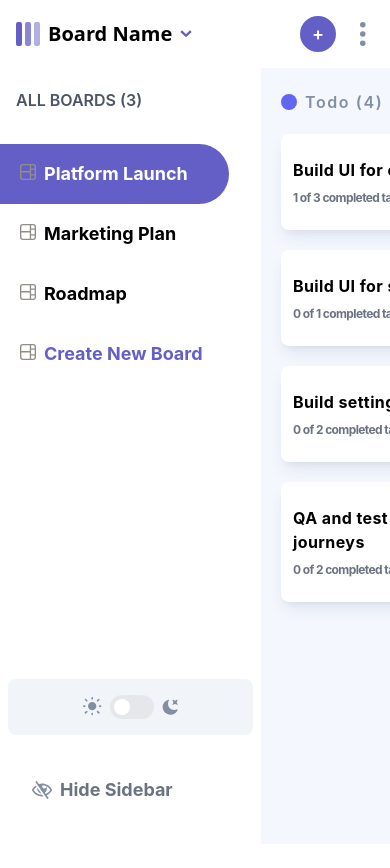
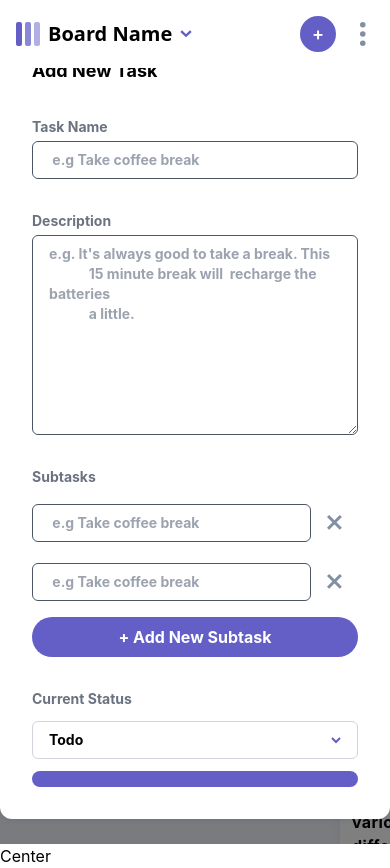
Before and after one commit to revathi38/Kanban-Board, a React (Vite) app: page / in a window 390 px wide. Built offline with nearby package versions, Linux system fonts and the light colour scheme.

Commit message:
create task model component and bugs fixed

```diff
--- a/src/components/Header.tsx
+++ b/src/components/Header.tsx
@@ -8,6 +8,8 @@ import CreateEditBoardModal from "../modals/CreateEditBoardModal";
 import ElipsisMenu from "./EllipsisMenu";
 import { useDispatch } from "react-redux";
 import { deleteBoard } from "../redux/boardsSlice";
+import CreateEditTaskModel from "../modals/CreateEditTaskModel";
+import useWindowSize from "../hooks/useWindowSize";
 
 type HeaderProps = {
   boardOpen: boolean;
@@ -16,11 +18,14 @@ type HeaderProps = {
 
 function Header({ boardOpen, setBoardOpen }: HeaderProps) {
   const [openDropDown, setOpenDropDown] = useState<boolean>(false);
+
   const [boardType, setBoardType] = useState<"edit" | "add">("add");
 
   const [isEllipseModalOpen, setIsEllipseModalOpen] = useState(false);
 
   const [isDeleteModalOpen, setIsDeleteModalOpen] = useState(false);
+
+  const { width } = useWindowSize();
 
   const dispatch = useDispatch();
 
@@ -39,8 +44,10 @@ function Header({ boardOpen, setBoardOpen }: HeaderProps) {
     setIsEllipseModalOpen(false);
     dispatch(deleteBoard());
   }
+  const [isOpenTaskModel, setIsOpenTaskModel] = useState<boolean>(true);
 
   return (
+    <>
       <div className="p-4 fixed bg-white dark:bg-[#2b2c37] z-50 right-0 left-0">
         <header className="flex justify-between dark:text-white items-center">
           <div className="flex items-center space-x-2 md:space-x-4">
@@ -65,7 +72,14 @@ function Header({ boardOpen, setBoardOpen }: HeaderProps) {
           </div>
           {/** rightSide */}
           <div className="flex items-center space-x-4 md:space-x-6 ">
-          <button className="button hidden md:block">+ Add New Task</button>
+            <button
+              className="button hidden md:block"
+              onClick={() => {
+                setIsOpenTaskModel(true);
+              }}
+            >
+              + Add New Task
+            </button>
             <button className="button py-1 px-3 md:hidden">+</button>
             <img
               src={ellipsis}
@@ -76,7 +90,7 @@ function Header({ boardOpen, setBoardOpen }: HeaderProps) {
           </div>
         </header>
 
-      {openDropDown && (
+        {openDropDown && width < 768 && (
           <HeaderDropDown
             setBoardOpen={setBoardOpen}
             setOpenDropDown={setOpenDropDown}
@@ -102,6 +116,10 @@ function Header({ boardOpen, setBoardOpen }: HeaderProps) {
           <div className="absolute top-1/2 left-1/2 ">Delete</div>
         )}
       </div>
+      {isOpenTaskModel && (
+        <CreateEditTaskModel setIsOpenTaskModel={setIsOpenTaskModel} />
+      )}
+    </>
   );
 }
 
--- a/src/components/HeaderDropDown.tsx
+++ b/src/components/HeaderDropDown.tsx
@@ -1,11 +1,12 @@
 import React, { useState } from "react";
-import { useSelector } from "react-redux";
+import { useDispatch, useSelector } from "react-redux";
 import { RootState } from "../redux/store";
 import boardIcon from "../assets/icon-board.svg";
 import lightIcon from "../assets/icon-light-theme.svg";
 import darkIcon from "../assets/icon-dark-theme.svg";
 import { Switch } from "@headlessui/react";
 import useDarkMode from "../hooks/useDarkMode";
+import { setIsActiveBoard } from "../redux/boardsSlice";
 
 type HeaderDropDownProps = {
   setBoardOpen: (val: boolean) => void;
@@ -17,6 +18,7 @@ const HeaderDropDown: React.FC<HeaderDropDownProps> = ({
   setOpenDropDown,
 }) => {
   const [colorTheme, setTheme] = useDarkMode();
+  const dispatch = useDispatch();
 
   const [darkSide, setDarkSide] = useState<boolean>(
     colorTheme === "light" ? true : false
@@ -54,6 +56,10 @@ const HeaderDropDown: React.FC<HeaderDropDownProps> = ({
                     board.isActive &&
                     `bg-[#635fc7] rounded-r-full text-white mr-8`
                   }`}
+                  onClick={() => {
+                    dispatch(setIsActiveBoard({ id: board.id }));
+                    setOpenDropDown(false);
+                  }}
                 >
                   <img src={boardIcon} alt="board icon" className="h-4" />
                   <p className="font-bold text-lg">{board.name}</p>
@@ -74,6 +80,7 @@ const HeaderDropDown: React.FC<HeaderDropDownProps> = ({
               Create New Board
             </p>
           </div>
+
           <div className="flex items-center justify-center bg-slate-100 dark:bg-[#20212c] p-4 mx-2 rounded-lg space-x-2">
             <img src={lightIcon} alt="sun indicating lightmode" />
             <Switch
--- a/src/components/Home.tsx
+++ b/src/components/Home.tsx
@@ -5,12 +5,15 @@ import { RootState } from "../redux/store";
 import { Board } from "../global";
 import Column from "./Column";
 import CreateEditBoardModal from "../modals/CreateEditBoardModal";
+import useWindowSize from "../hooks/useWindowSize";
 
 type HomeProps = {
   setBoardOpen: (val: boolean) => void;
 };
 
 const Home = ({ setBoardOpen }: HomeProps) => {
+  const { width } = useWindowSize();
+
   const [isSideBarOpen, setIsSideBarOpen] = useState<boolean>(true);
 
   const boards: Board[] = useSelector((state: RootState) => state.boards);
@@ -29,14 +32,16 @@ const Home = ({ setBoardOpen }: HomeProps) => {
   return (
     <div
       className={`bg-[#f4f7fd] h-screen dark:bg-[#20212c] overflow-x-scroll flex ${
-        isSideBarOpen ? "ml-[261px]" : ""
+        width >= 768 && isSideBarOpen ? "ml-[261px]" : ""
       } `}
     >
-      <SideBar
-        isSideBarOpen={isSideBarOpen}
-        setIsSideBarOpen={setIsSideBarOpen}
-        setBoardOpen={setBoardOpen}
-      />
+      {width >= 768 && (
+        <SideBar
+          isSideBarOpen={isSideBarOpen}
+          setIsSideBarOpen={setIsSideBarOpen}
+          setBoardOpen={setBoardOpen}
+        />
+      )}
       {columns?.length > 0 ? (
         <>
           {columns?.map((col, index) => {
--- a/src/components/SideBar.tsx
+++ b/src/components/SideBar.tsx
@@ -57,7 +57,7 @@ const SideBar = ({ isSideBarOpen, setIsSideBarOpen }: SideBarProps) => {
                 ALL BOARDS ({boards?.length})
               </h3>
 
-              <div className="  dropdown-borad flex flex-col h-[70vh]  justify-between ">
+              <div className="  dropdown-board flex flex-col h-[70vh]  justify-between ">
                 <div>
                   {boards.map((board) => (
                     <div
--- /dev/null
+++ b/src/hooks/useWindowSize.ts
@@ -0,0 +1,29 @@
+import { useEffect, useState } from "react";
+
+const useWindowSize = () => {
+  const [windowSize, setWindowSize] = useState({
+    width: window.innerWidth,
+    height: window.innerHeight,
+  });
+
+  useEffect(() => {
+    const handleResize = () => {
+      setWindowSize({
+        width: window.innerWidth,
+        height: window.innerHeight,
+      });
+    };
+
+    window.addEventListener("resize", handleResize);
+
+    return () => {
+      window.removeEventListener("resize", handleResize);
+    };
+  }, []);
+
+  const { width, height } = windowSize;
+
+  return { width, height };
+};
+
+export default useWindowSize;
--- /dev/null
+++ b/src/modals/CreateEditTaskModel.tsx
@@ -0,0 +1,138 @@
+import { useState } from "react";
+import { v4 as uuidv4 } from "uuid";
+import crossIcon from "../assets/icon-cross.svg";
+import { useSelector } from "react-redux";
+import { RootState } from "../redux/store";
+
+type Props = {
+  setIsOpenTaskModel: (val: boolean) => void;
+};
+
+const CreateEditTaskModel = ({ setIsOpenTaskModel }: Props) => {
+  const [title, setTitle] = useState("");
+  const [description, setDescription] = useState("");
+
+  const [subtasks, setSubtasks] = useState([
+    { title: "", isCompleted: false, id: uuidv4() },
+    { title: "", isCompleted: false, id: uuidv4() },
+  ]);
+
+  const board = useSelector((state: RootState) => state.boards).find(
+    (board) => board.isActive
+  );
+
+  const columns = board?.columns ?? [];
+
+  return (
+    <div
+      className="absolute h-full w-full dropdown flex justify-center items-center "
+      onClick={(e) => {
+        if (e.target !== e.currentTarget) {
+          return;
+        }
+        setIsOpenTaskModel(false);
+      }}
+    >
+      <div className="bg-white max-h-[95vh] w-full dark:bg-[#2b2c37] font-bold text-black dark:text-white p-8 rounded-xl shadow-md shadow-[#364e7e1a] max-w-md m-auto scrollbar-hide overflow-y-scroll ">
+        <h3 className="text-lg">Add New Task</h3>
+        <div className="mt-8 flex flex-col space-y-1">
+          <label className="  text-sm dark:text-white text-gray-500">
+            Task Name
+          </label>
+          <input
+            value={title}
+            onChange={(e) => setTitle(e.target.value)}
+            id="task-name-input"
+            type="text"
+            className=" bg-transparent  px-4 py-2 outline-none focus:border-0 rounded-md text-sm  border-[0.5px] border-gray-600 focus:outline-[#635fc7] outline-1  ring-0  "
+            placeholder=" e.g Take coffee break"
+          />
+        </div>
+
+        {/* Description */}
+        <div className="mt-8 flex flex-col space-y-1">
+          <label className="  text-sm dark:text-white text-gray-500">
+            Description
+          </label>
+          <textarea
+            value={description}
+            onChange={(e) => setDescription(e.target.value)}
+            id="task-description-input"
+            className=" bg-transparent outline-none min-h-[200px] focus:border-0 px-4 py-2 rounded-md text-sm  border-[0.5px] border-gray-600 focus:outline-[#635fc7] outline-[1px] "
+            placeholder="e.g. It's always good to take a break. This
+            15 minute break will  recharge the batteries
+            a little."
+          />
+        </div>
+
+        <div className="mt-8 flex flex-col space-y-3">
+          <label className="  text-sm dark:text-white text-gray-500">
+            Subtasks
+          </label>
+
+          {subtasks.map((subtask, index) => (
+            <div key={index} className=" flex items-center w-full ">
+              <input
+                onChange={() => {
+                  // onChangeSubtasks(subtask.id, e.target.value);
+                }}
+                type="text"
+                value={subtask.title}
+                className=" bg-transparent outline-none focus:border-0 flex-grow px-4 py-2 rounded-md text-sm  border-[0.5px] border-gray-600 focus:outline-[#635fc7] outline-[1px]  "
+                placeholder=" e.g Take coffee break"
+              />
+              <img
+                src={crossIcon}
+                onClick={() => {
+                  // onDelete(subtask.id);
+                }}
+                className=" m-4 cursor-pointer "
+              />
+            </div>
+          ))}
+
+          <button
+            className=" w-full items-center dark:text-[#635fc7] dark:bg-white  text-white bg-[#635fc7] py-2 rounded-full "
+            onClick={() => {
+              setSubtasks((state) => [
+                ...state,
+                { title: "", isCompleted: false, id: uuidv4() },
+              ]);
+            }}
+          >
+            + Add New Subtask
+          </button>
+        </div>
+        <div className="mt-8 flex flex-col space-y-3">
+          <label className="  text-sm dark:text-white text-gray-500">
+            Current Status
+          </label>
+          <select
+            value={status}
+            // onChange={onChangeStatus}
+            className=" select-status flex-grow px-4 py-2 rounded-md text-sm bg-transparent focus:border-0  border-[1px] border-gray-300 focus:outline-[#635fc7] outline-none"
+          >
+            {columns.map((column, index) => (
+              <option key={index}>{column.name}</option>
+            ))}
+          </select>
+          <button
+            onClick={() => {
+              // const isValid = validate();
+              // if (isValid) {
+              //   onSubmit(type);
+              //   setIsAddTaskModalOpen(false);
+              //   type === "edit" && setIsTaskModalOpen(false);
+              // }
+            }}
+            className=" w-full items-center text-white bg-[#635fc7] py-2 rounded-full "
+          >
+            {/* {type === "edit" ? " save edit" : "Create task"} */}
+          </button>
+        </div>
+      </div>
+    </div>
+  );
+};
+
+export default CreateEditTaskModel;
```
Lines whose indentation alone changed are shown as unchanged.
